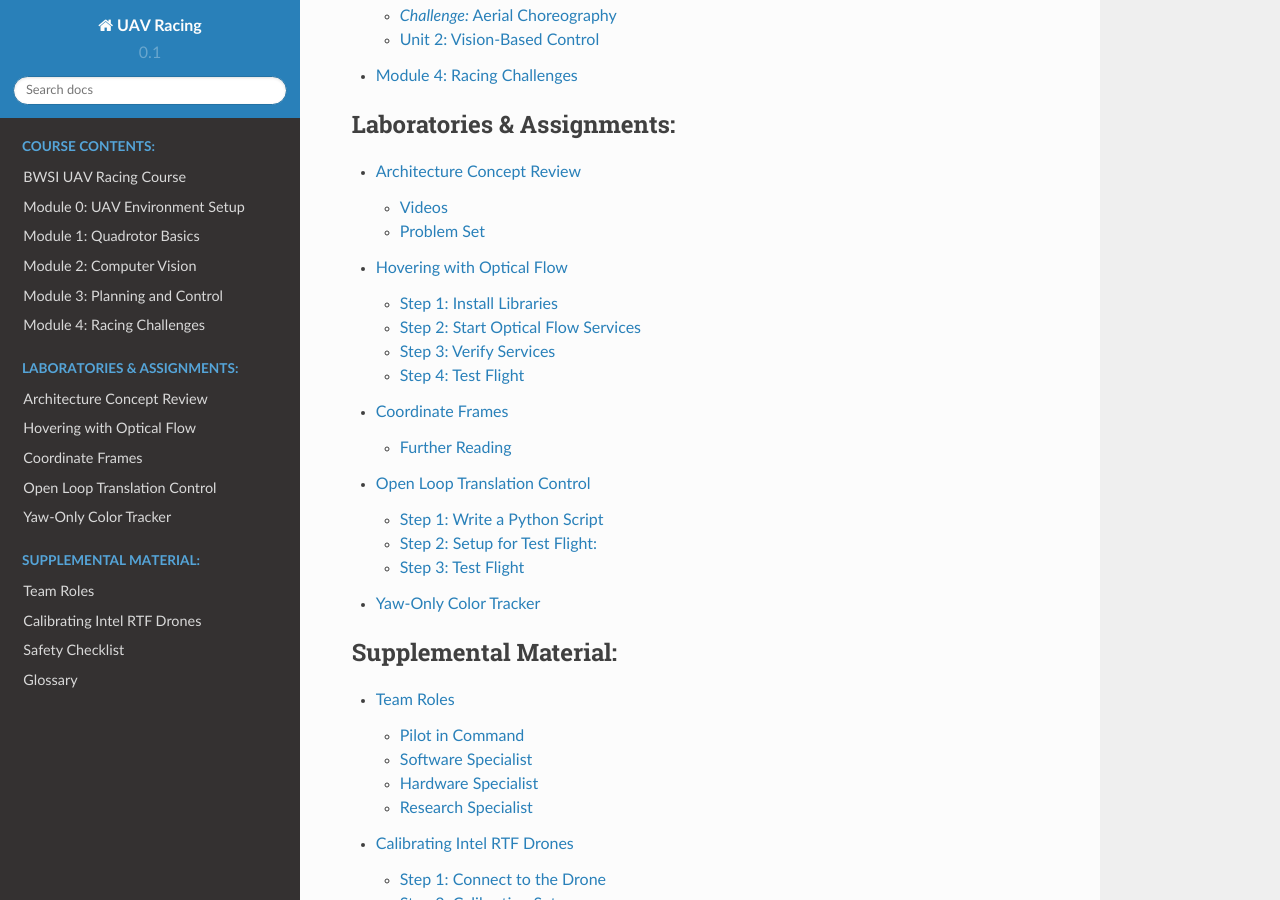
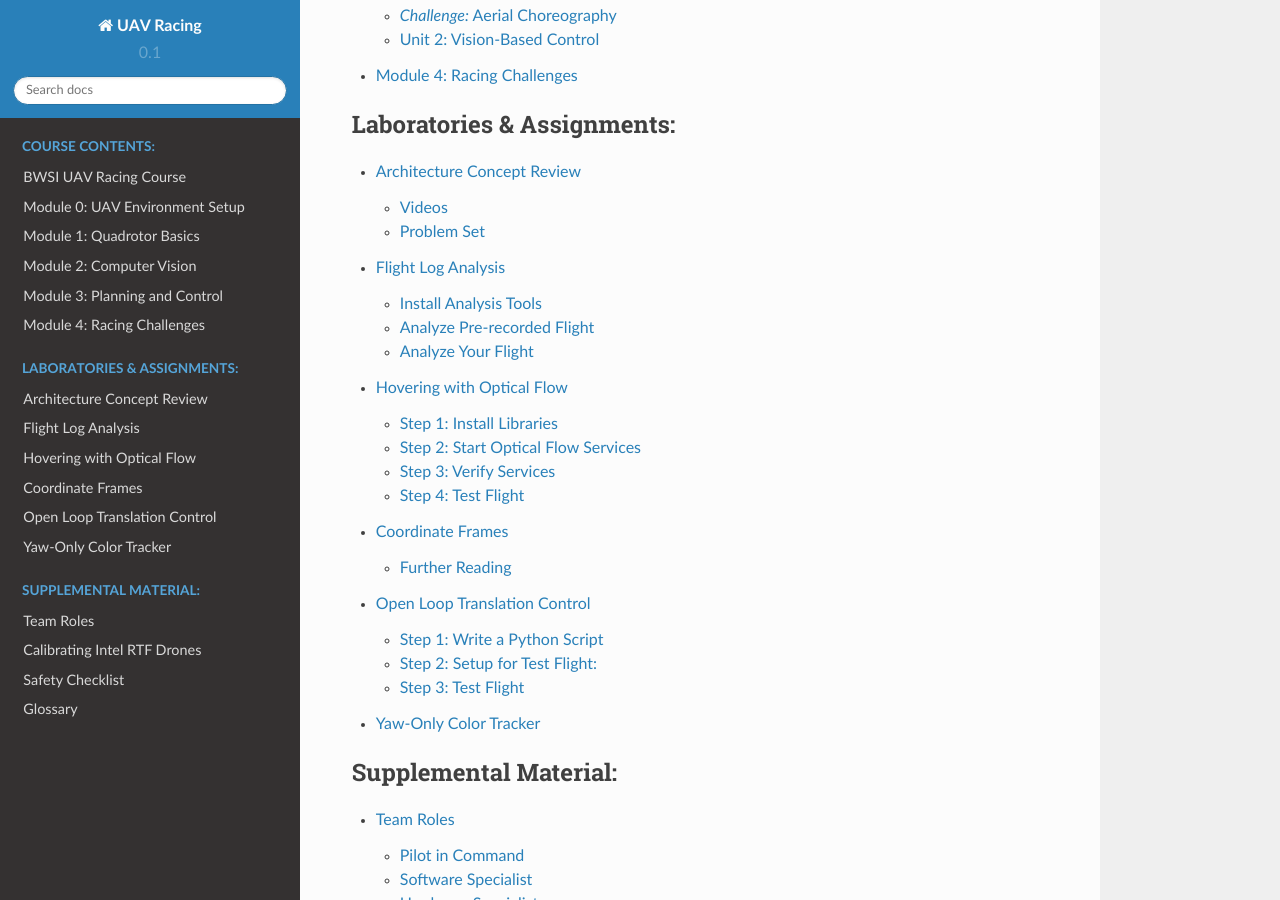
Before and after one commit to BWSI-UAV/website, a Sphinx documentation site: the page built from docs/index.rst, in a window 1280 px wide and 900 px high, scrolled down 744 px. Built offline with Sphinx 7.4.7 and the Read the Docs theme 2.0.0, drawn with Linux system fonts in a browser that asks for light colours.

Commit message:
adding flight log analysis

```diff
--- a/docs/index.rst
+++ b/docs/index.rst
@@ -22,6 +22,7 @@ Welcome to UAV Racing's documentation!
    :caption: Laboratories & Assignments:
 
    intel_rtf_architecture.ipynb
+   flight_log_analysis.ipynb
    enable_optical_flow.ipynb
    reference_frames.ipynb
    open_loop_translation_control.ipynb
```
Also changed, not shown: docs/flight_log_analysis.ipynb, docs/quadrotor_basics.ipynb.
